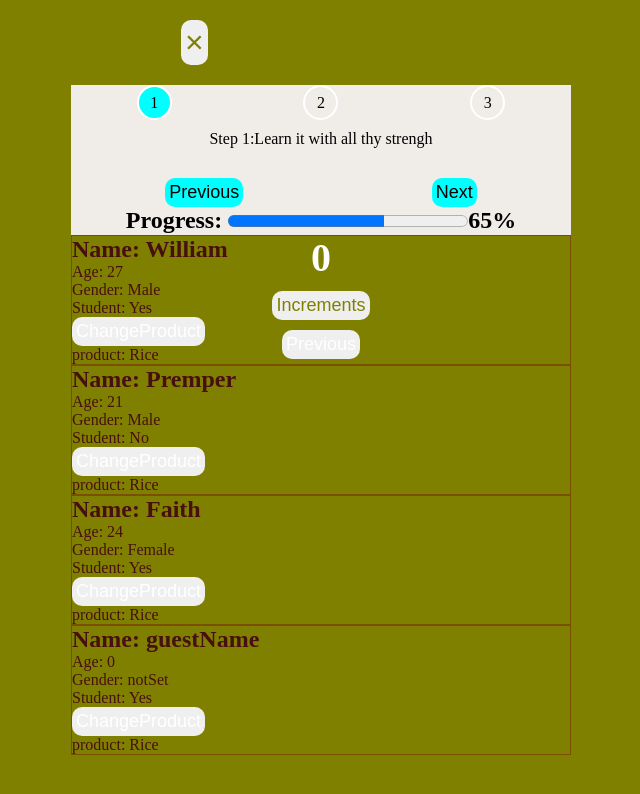
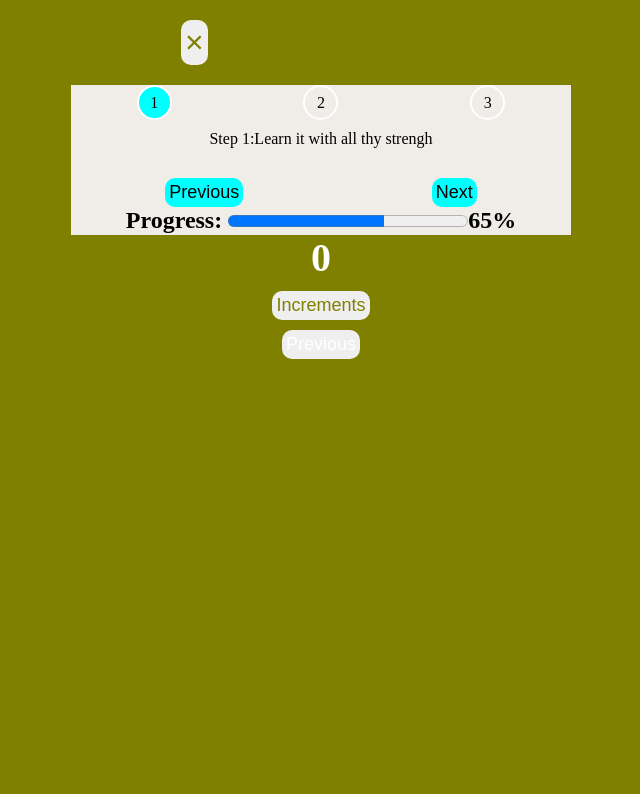
Before and after one commit to Saniflex-1/ReactJs, a React (Create React App) app: page / in a window 1280 px wide. Shown: the top 794 px of the page, without its empty margins (319-959 px from the left). Built offline with nearby package versions, Linux system fonts and the light colour scheme.

Commit message:
Update App.js

```diff
--- a/src/App.js
+++ b/src/App.js
@@ -1,11 +1,11 @@
 import UseState from "./Components/useState";
-import StdudentID from "./Components/props.learner";
+// import StdudentID from "./Components/props.learner";
 
 function App() {
   return (
     <div style={{ backgroundColor: "olive", height: "100vh" }}>
       <UseState />
-      <StdudentID />
+      {/* <StdudentID /> */}
     </div>
   );
 }
```
